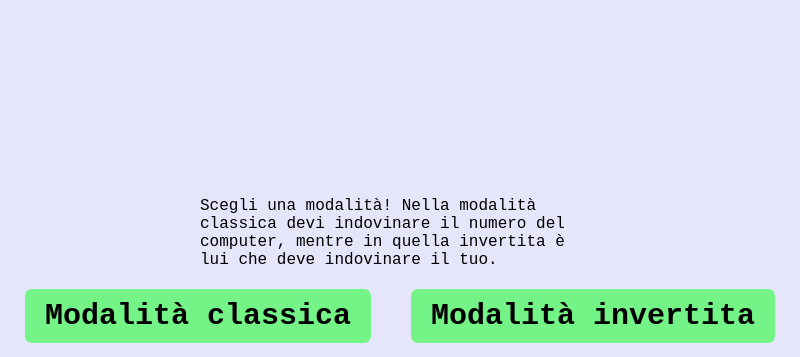
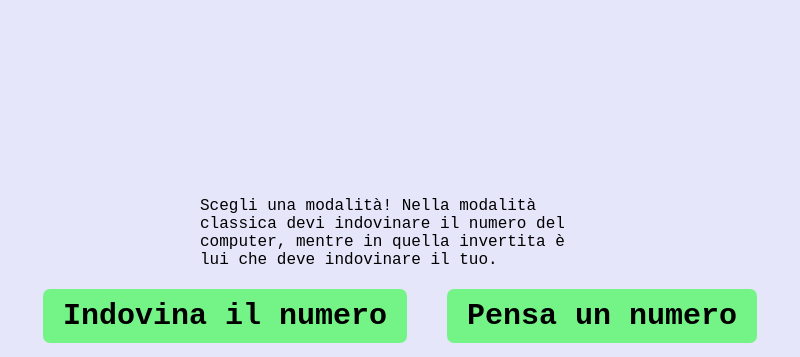
Before and after one commit to eduardomecchia/guess-the-number, an Electron app: page index.html in a window 800 px wide. Shown: the part 198-555 px from the top of the page. Drawn offline with Linux system fonts and the light colour scheme; a web font is replaced by a local one.

Commit message:
Fix captions of mode buttons

```diff
--- a/index.html
+++ b/index.html
@@ -40,8 +40,8 @@
                     <div class="help">Scegli una modalità! Nella modalità classica devi indovinare il numero del computer, mentre in quella invertita è lui che deve indovinare il tuo.</div>
 
                     <div class="mode-buttons">
-                        <button class="mode-button" id="classic">Modalità classica</button>
-                        <button class="mode-button" id="reversed">Modalità invertita</button>
+                        <button class="mode-button" id="classic">Indovina il numero</button>
+                        <button class="mode-button" id="reversed">Pensa un numero</button>
                     </div>
                 </div>
             </div>
```
